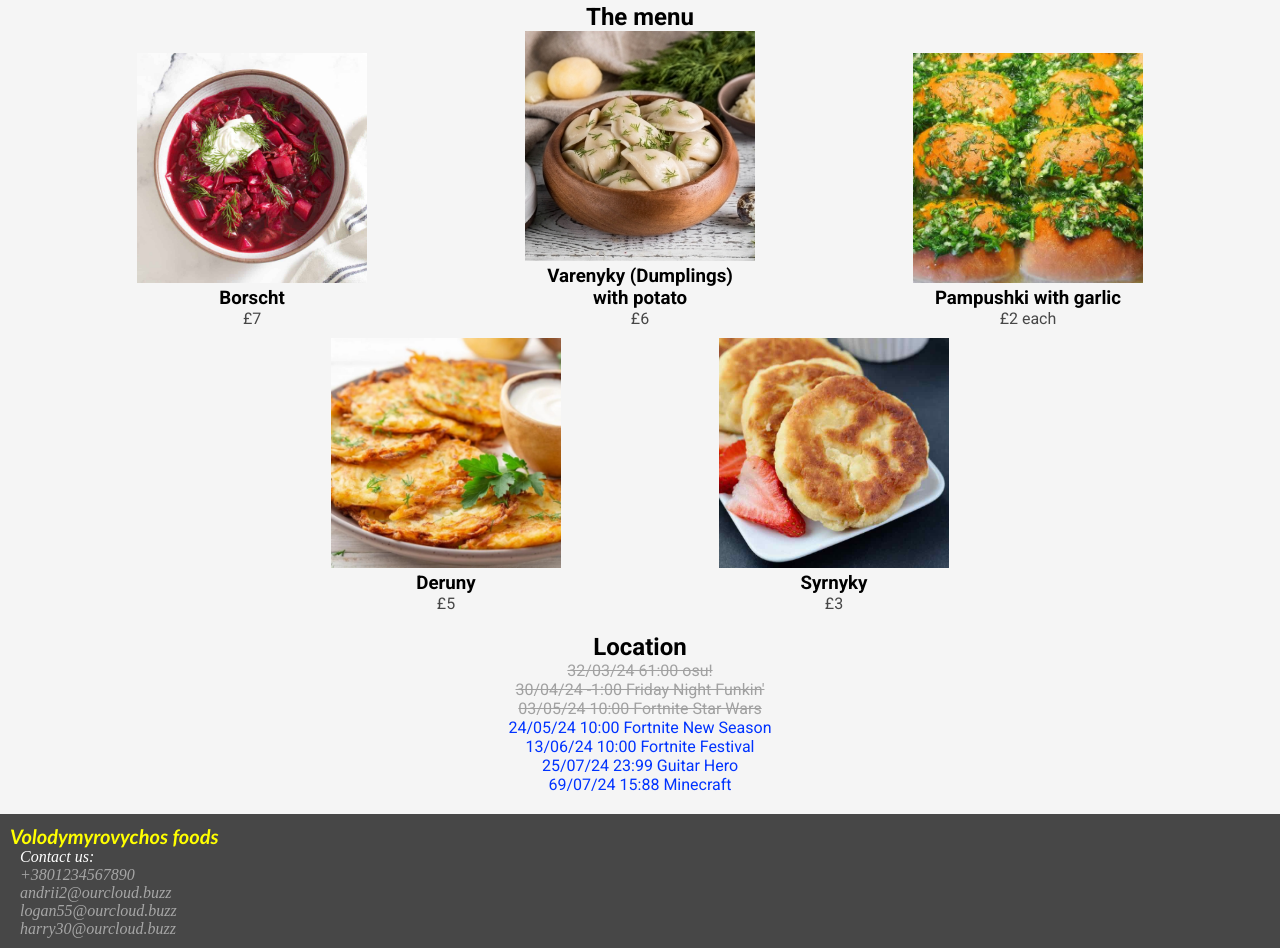
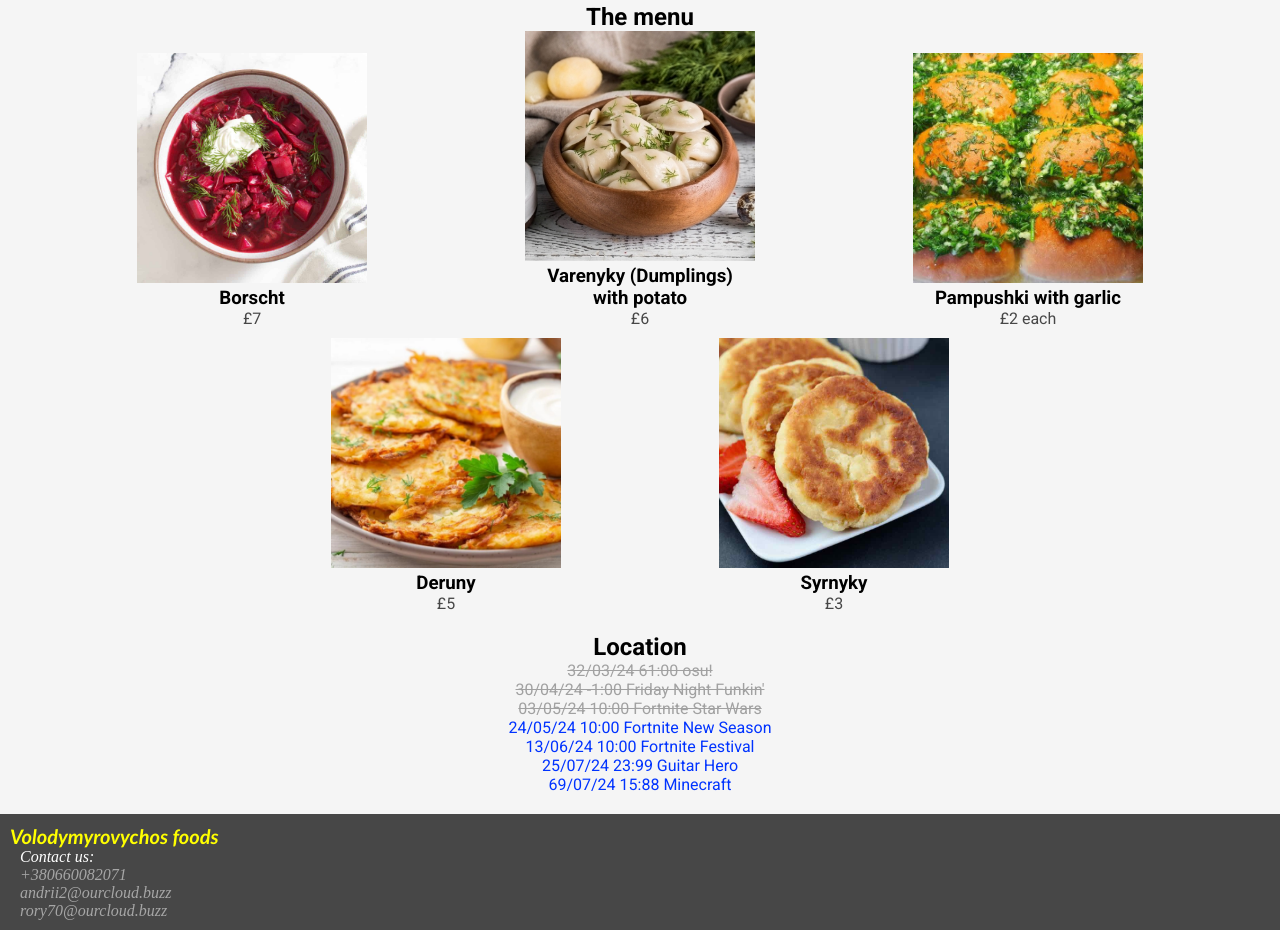
Before and after one commit to Andrii-Avramenko/buisness-website, a plain HTML site: page index.html in a window 1280 px wide. Shown: the part 484-1432 px from the top of the page. Drawn offline with Linux system fonts and the light colour scheme.

Commit message:
new-owners

```diff
--- a/index.html
+++ b/index.html
@@ -71,10 +71,9 @@
     </a>
       <address>
         <span>Contact us:</span>
-        <a href="tel:+3801234567890" id="fphone">+3801234567890</a>
+        <a href="tel:+380660082071" id="fphone">+380660082071</a>
         <a href="mailto:andrii2@ourcloud.buzz" id="fmail">andrii2@ourcloud.buzz</a>
-        <a href="mailto:logan55@ourcloud.buzz" id="fmail">logan55@ourcloud.buzz</a>
-        <a href="mailto:harry30@ourcloud.buzz" id="fmail">harry30@ourcloud.buzz</a>
+        <a href="mailto:rory70@ourcloud.buzz" id="fmail">rory70@ourcloud.buzz</a>
       </address>
   </footer>
 </body>
```
